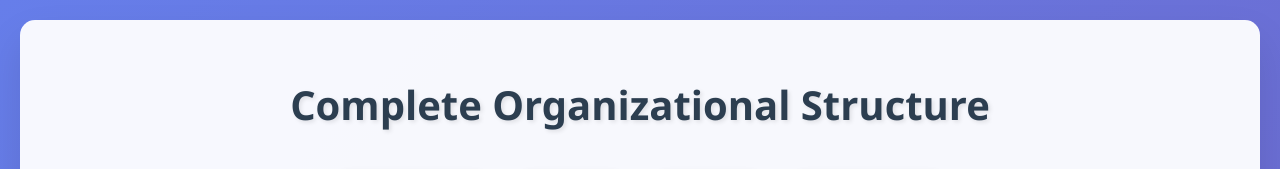
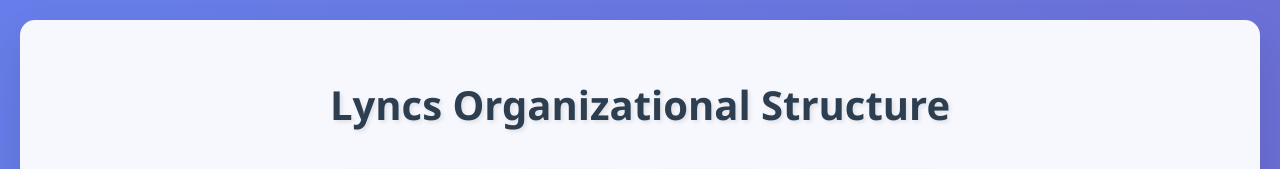
Before and after one commit to PioneerSoft-sa/company-team-structure, a plain HTML site: page index.html in a window 1280 px wide. Shown: the top 169 px of the page. Drawn offline with Linux system fonts and the light colour scheme.

Commit message:
changed the title

```diff
--- a/index.html
+++ b/index.html
@@ -3,7 +3,7 @@
 <head>
     <meta charset="UTF-8">
     <meta name="viewport" content="width=device-width, initial-scale=1.0">
-    <title>Organizational Structure</title>
+    <title>Lyncs Organizational Structure</title>
     <style>
         body {
             font-family: 'Segoe UI', Tahoma, Geneva, Verdana, sans-serif;
@@ -148,7 +148,7 @@
 </head>
 <body>
     <div class="container">
-        <h1>Complete Organizational Structure</h1>
+        <h1>Lyncs Organizational Structure</h1>
 
         <div class="legend">
             <div class="legend-item">
```
